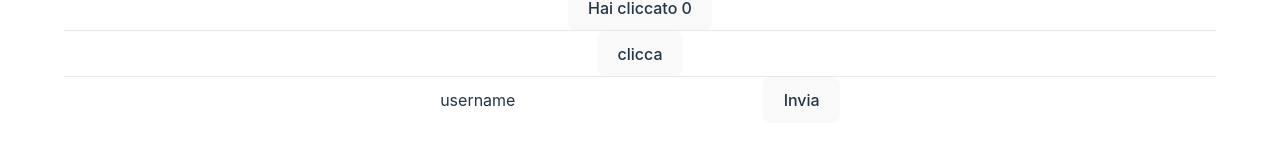
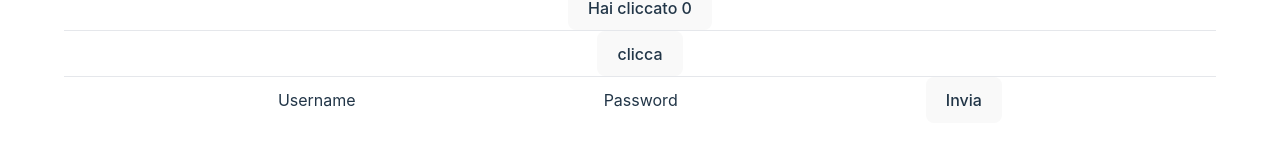
Before and after one commit to giulianoFrau/react-approach, a React (Vite) app: page / in a window 1280 px wide. Shown: the part 1663-1808 px from the top of the page. Built offline with nearby package versions, Linux system fonts and the light colour scheme.

Commit message:
feat: state con oggetto

```diff
--- a/src/App.jsx
+++ b/src/App.jsx
@@ -42,27 +42,36 @@ function App() {
     },
   ];
 
-  const [userName, setUserName] = useState("");
+  // Stato con un oggetto per username e password
+  const [formData, setFormData] = useState({
+    username: "",
+    password: "",
+  });
 
   function somma(num) {
     console.log(num + 5);
   }
 
-  function handlechange(e) {
-    setUserName(e.target.value);
+  // Funzione per gestire i cambiamenti nei campi del form
+  function handleChange(e) {
+    const { name, value } = e.target; // con name prendiamo l'attributo name del tag input
+    setFormData((prevData) => ({
+      ...prevData, // per evitare di sovrascrivere i valori vecchi dell'oggetto formData
+      [name]: value, // per aggiornare il valore del campo sarà username:" bla bla bla"
+    }));
   }
 
   function submitForm(e) {
     e.preventDefault();
-    alert("username: " + userName);
+    alert(
+      "Username: " + formData.username + "\nPassword: " + formData.password
+    );
   }
 
   return (
     <>
       <div className="grid grid-cols-4 gap-5">
-        {cities
-          // .filter((city) => !city.isVisited) //se voglio filtri particolari, va aggiunto prima di map se no lo faccio su :let filteredCitys = cities.filter((city) => !city.isVisited);
-          .map((city, i) => (
+        {cities.map((city, i) => (
           <Cards
             key={i}
             title={city.title}
@@ -73,18 +82,31 @@ function App() {
           </Cards>
         ))}
       </div>
+
       <div className="card flex flex-col gap-2">
         <button onClick={() => setCount(count + 1)}>
           Hai cliccato {count}
         </button>
         <hr />
-        {/* passando un parametro */}
         <button onClick={() => somma(5)}>clicca</button>
         <hr />
-        {/* form Dati */}
-        <form onSubmit={submitForm} className="flex flex-col  p-3 gap-2">
-          <label>username</label>
-          <input type="text" onChange={handlechange} value={userName} />
+
+        {/* Form Dati */}
+        <form onSubmit={submitForm} className="flex flex-col p-3 gap-2">
+          <label>Username</label>
+          <input
+            type="text"
+            name="username" // Aggiungi l'attributo name
+            onChange={handleChange}
+            value={formData.username}
+          />
+          <label>Password</label>
+          <input
+            type="password"
+            name="password" // Aggiungi l'attributo name
+            onChange={handleChange}
+            value={formData.password}
+          />
           <button type="submit">Invia</button>
         </form>
       </div>
```
Lines whose indentation alone changed are shown as unchanged.
